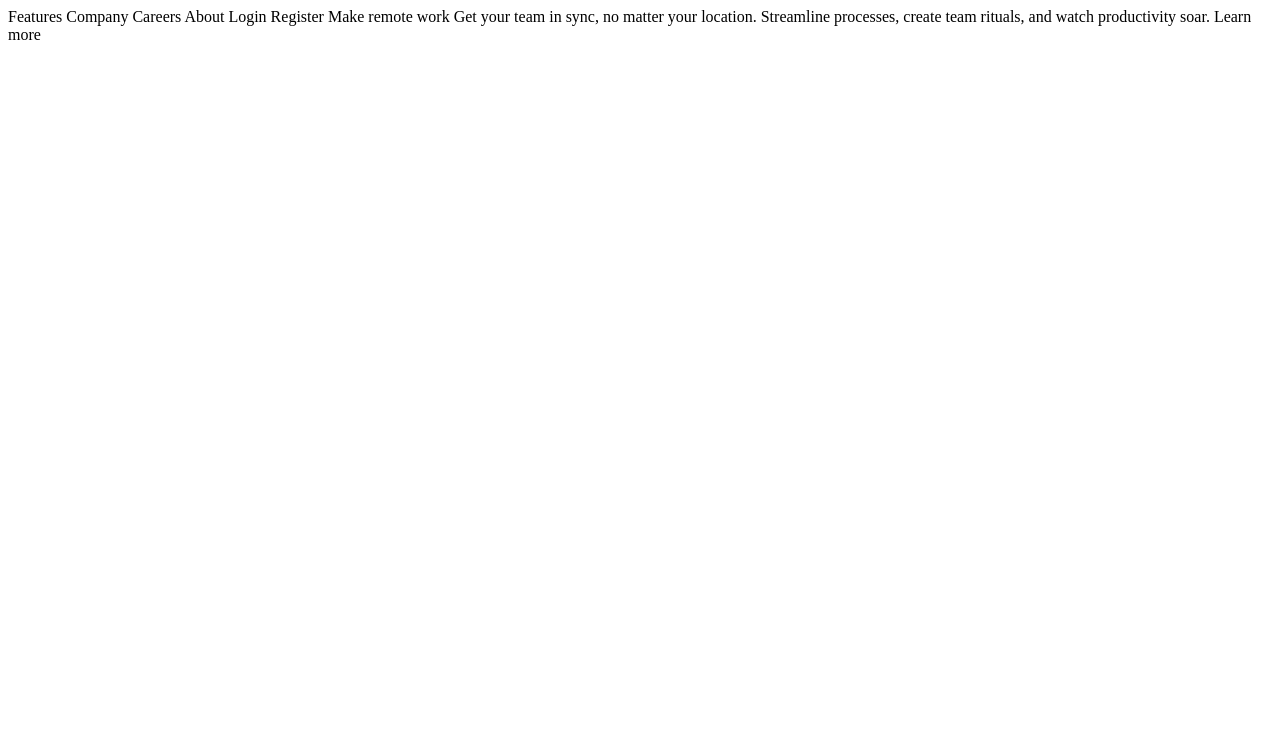
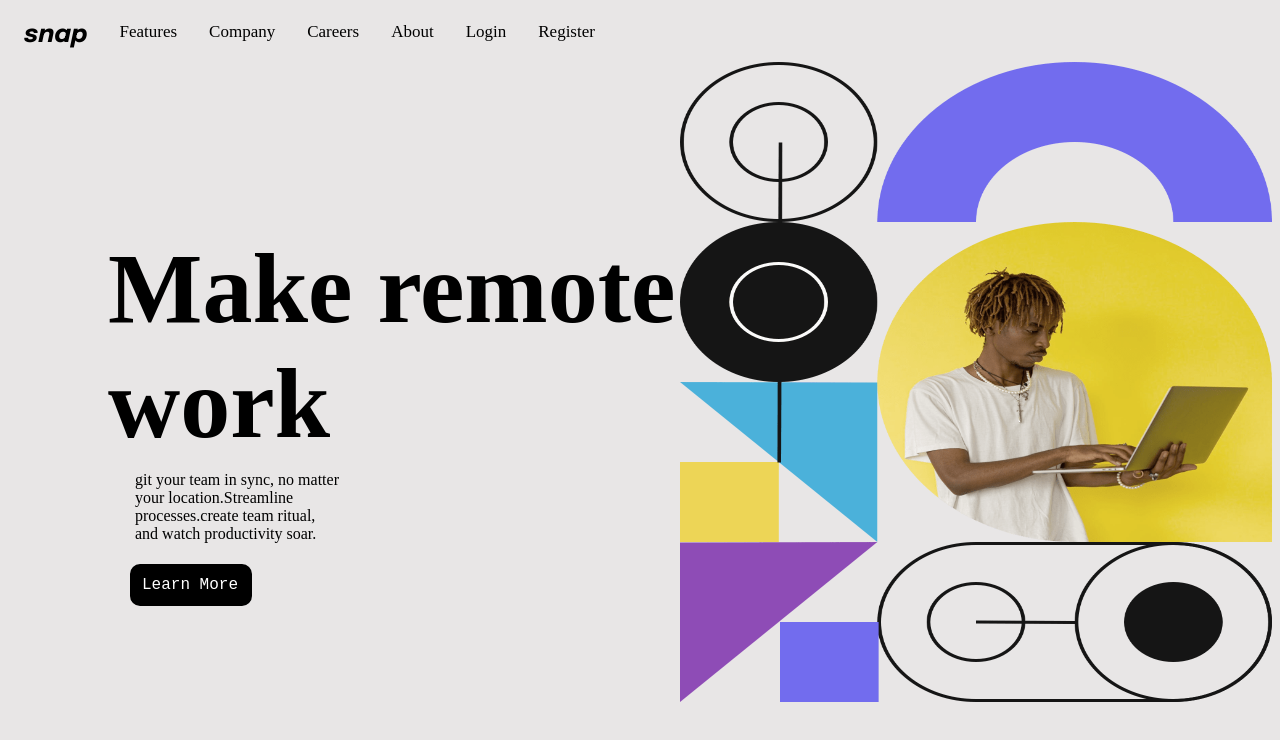
Before and after one commit to vaibhav355/shristi2k22, a plain HTML site: page index.html in a window 1280 px wide. Drawn offline with Linux system fonts and the light colour scheme.

Commit message:
made the website

```diff
--- a/index.html
+++ b/index.html
@@ -4,6 +4,7 @@
 <head>
   <meta charset="UTF-8">
   <meta name="viewport" content="width=device-width, initial-scale=1.0">
+  <link rel="stylesheet" href="./style.css">
 
 
   <title>SHRISTI 2k21 | Web App Development</title>
@@ -11,22 +12,38 @@
 </head>
 
 <body>
+  <div class="container">
 
-    Features
-    Company
-    Careers
-    About
+  <div class="topnav">
+    <!-- <span>snap</span> -->
+    <a id="logo" href="#">snap</a>
+    <a class="active" href="#home">Features</a>
+    <!-- <select name="cars" id="cars">
+      <option value="volvo">Volvo</option>
+      <option value="saab">Saab</option>
+      <option value="mercedes">Mercedes</option>
+      <option value="audi">Audi</option>
+    </select> -->
+    <a href="#news">Company</a>
+    <a href="#contact">Careers</a>
+    <a href="#about">About</a>
 
-    Login
-    Register
+    <!-- <div class="log"> -->
+      <a href="#Login">Login</a>
+      <a href="#registor">Register</a>
+    </div>
 
-    Make remote work
+  <!-- </div> -->
 
-    Get your team in sync, no matter your location. Streamline processes,
-    create team rituals, and watch productivity soar.
+  <img id="desk-img" src="./images/image-hero-desktop.png" alt="no image">
 
-    Learn more
-
+  <div class="content">
+    <h1>Make remote work</h1>
+    <span>git your team in sync, no matter your location.Streamline processes.create team ritual, and watch productivity
+      soar.</span>
+    <a href="#learnmore">Learn More</a>
+  </div>
+  </div>
 
 </body>
 
--- /dev/null
+++ b/style.css
@@ -0,0 +1,78 @@
+@import url("https://fonts.googleapis.com/css2?family=Epilogue:ital,wght@1,700&display=swap");
+
+body{
+    background-color: #aba4a445;
+}
+
+.topnav {
+  background-color: transparent;
+  overflow: hidden;
+  display: flex;
+}
+
+.topnav a {
+  float: left;
+  color: black;
+  text-align: center;
+  padding: 14px 16px;
+  text-decoration: none;
+  font-size: 17px;
+}
+
+#logo {
+  font-size: 25px;
+  font-weight: bolder;
+  font-family: "Epilogue", sans-serif;
+}
+
+.log a {
+  margin-left: 61rem;
+}
+
+.content {
+  display: flex;
+  /* align-items: center; */
+  flex-direction: column;
+  padding-left: 22px;
+}
+
+.content h1 {
+  margin-top: 26%;
+  margin-bottom: 10px;
+  padding-left: 12%;
+  font-size: 100px;
+}
+
+.content a{
+    text-decoration: none;
+    border: 2px solid black;
+    width: 98px;
+    border-radius: 10px;
+    padding: 10px;
+    margin-left: 100px;
+    margin-top: 21px;
+    color: black;
+    font-family: 'Courier New', Courier, monospace;
+
+    background-color: black;
+    color: white;
+
+}
+
+.content span{
+    padding-right: 52%;
+    margin-left: 105px;
+}
+#desk-img {
+  /* height: 100px;
+      width: 100px; */
+
+  float: right;
+    width: 37rem;
+    height: 40rem;
+}
+/*
+  .topnav a:hover {
+    background-color: #ddd;
+    color: black;
+  } */
```
Lines whose indentation alone changed are shown as unchanged.
